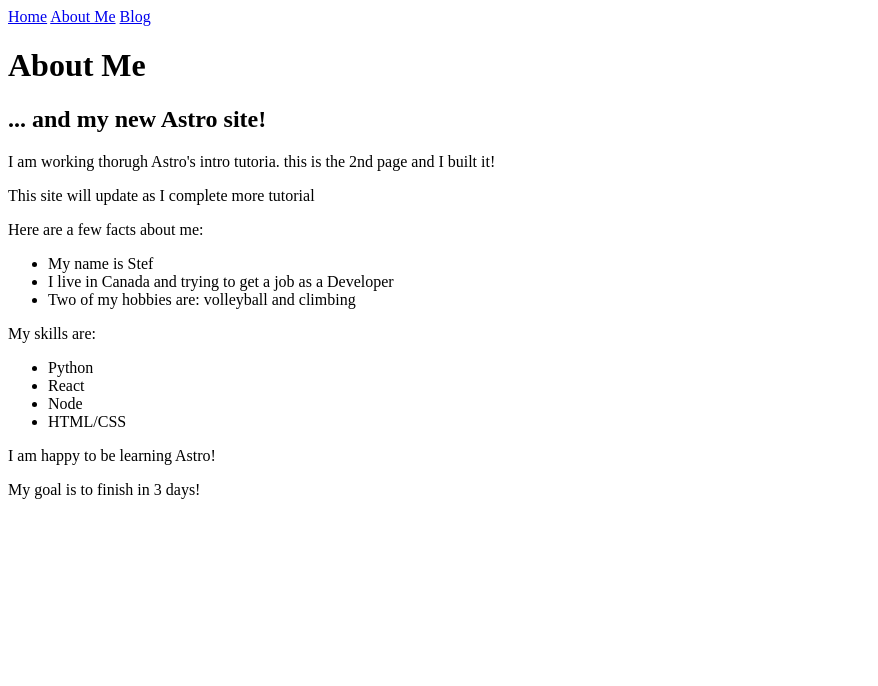
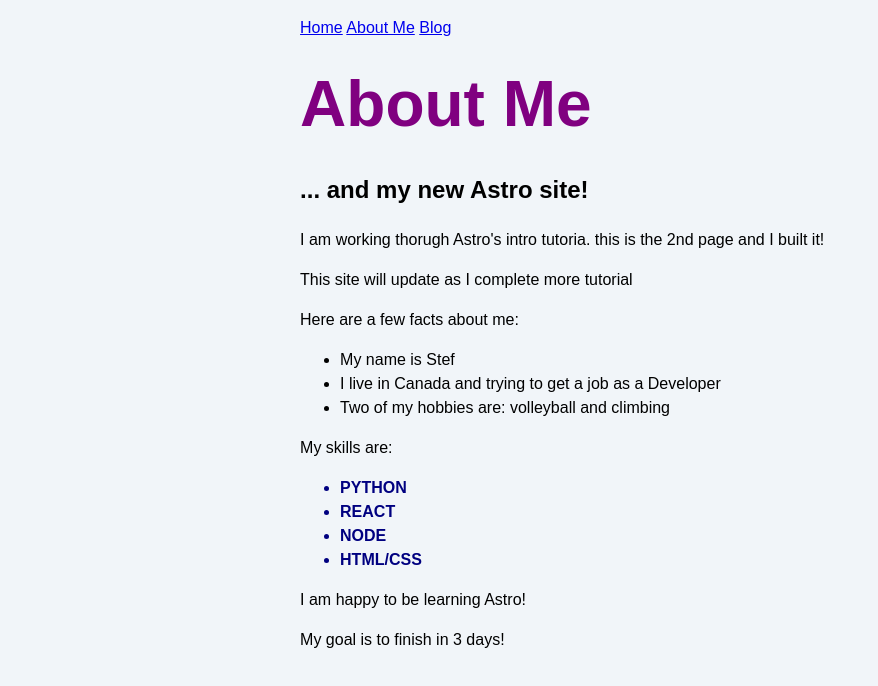
Before and after one commit to sterfd/astro_blog, an Astro site: page /about in a window 1280 px wide. Shown: the whole page, without its empty margins (0-878 px from the left). Built offline with nearby package versions, Linux system fonts and the light colour scheme; Astro itself is replaced by a stand-in of ours.

Commit message:
added css local and global styling

```diff
--- a/src/pages/about.astro
+++ b/src/pages/about.astro
@@ -1,4 +1,6 @@
 ---
+import "../styles/global.css";
+
 const pageTitle = "About Me";
 
 const identity = {
@@ -13,6 +15,10 @@ const skills = ["Python", "React", "Node", "HTML/CSS"];
 const happy = true;
 const finished = false;
 const goal = 3;
+
+const skillColor = "navy";
+const fontWeight = "bold";
+const textCase = "uppercase";
 ---
 
 <html lang="en">
@@ -22,6 +28,17 @@ const goal = 3;
         <meta name="viewport" content="width=device-width" />
         <meta name="generator" content={Astro.generator} />
         <title>{pageTitle}</title>
+        <style define:vars={{ skillColor, fontWeight, textCase }}>
+            h1 {
+                color: purple;
+                font-size: 4rem;
+            }
+            .skill {
+                color: var(--skillColor);
+                font-weight: var(--fontWeight);
+                text-transform: var(--textCase);
+            }
+        </style>
     </head>
     <body>
         <a href="/">Home</a>
@@ -55,7 +72,7 @@ const goal = 3;
         </ul>
         <p>My skills are:</p>
         <ul>
-            {skills.map((skill) => <li>{skill}</li>)}
+            {skills.map((skill) => <li class="skill">{skill}</li>)}
         </ul>
         {happy && <p>I am happy to be learning Astro!</p>}
         {finished && <p>I finished this tutorial!</p>}
--- a/src/pages/blog.astro
+++ b/src/pages/blog.astro
@@ -1,4 +1,6 @@
 ---
+import "../styles/global.css";
+
 const pageTitle = "My Astro Learning Blog";
 ---
 
--- a/src/pages/index.astro
+++ b/src/pages/index.astro
@@ -1,4 +1,6 @@
 ---
+import "../styles/global.css";
+
 const pageTitle = "Astro";
 ---
 
--- /dev/null
+++ b/src/styles/global.css
@@ -0,0 +1,21 @@
+html {
+    background-color: #f1f5f9;
+    font-family: sans-serif;
+}
+
+body {
+    margin: 0 auto;
+    width: 100%;
+    max-width: 80ch;
+    padding: 1rem;
+    line-height: 1.5;
+}
+
+* {
+    box-sizing: border-box;
+}
+
+h1 {
+    margin: 1rem 0;
+    font-size: 2.5rem;
+}
```
